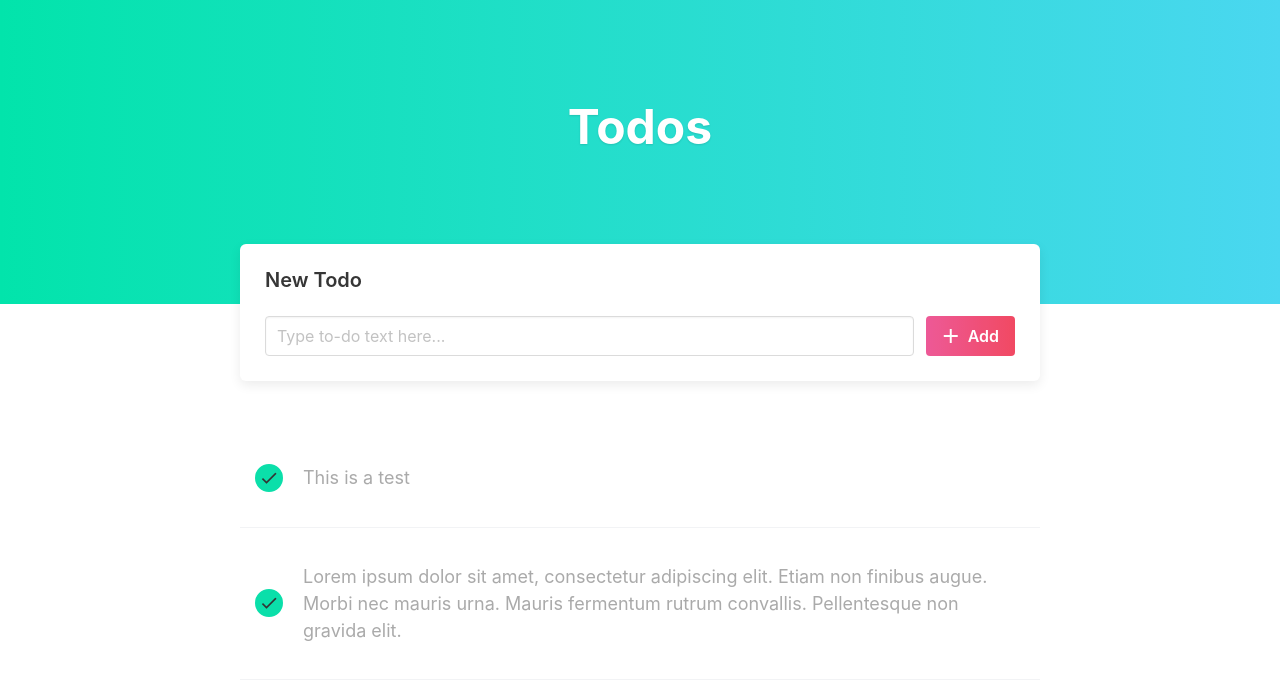
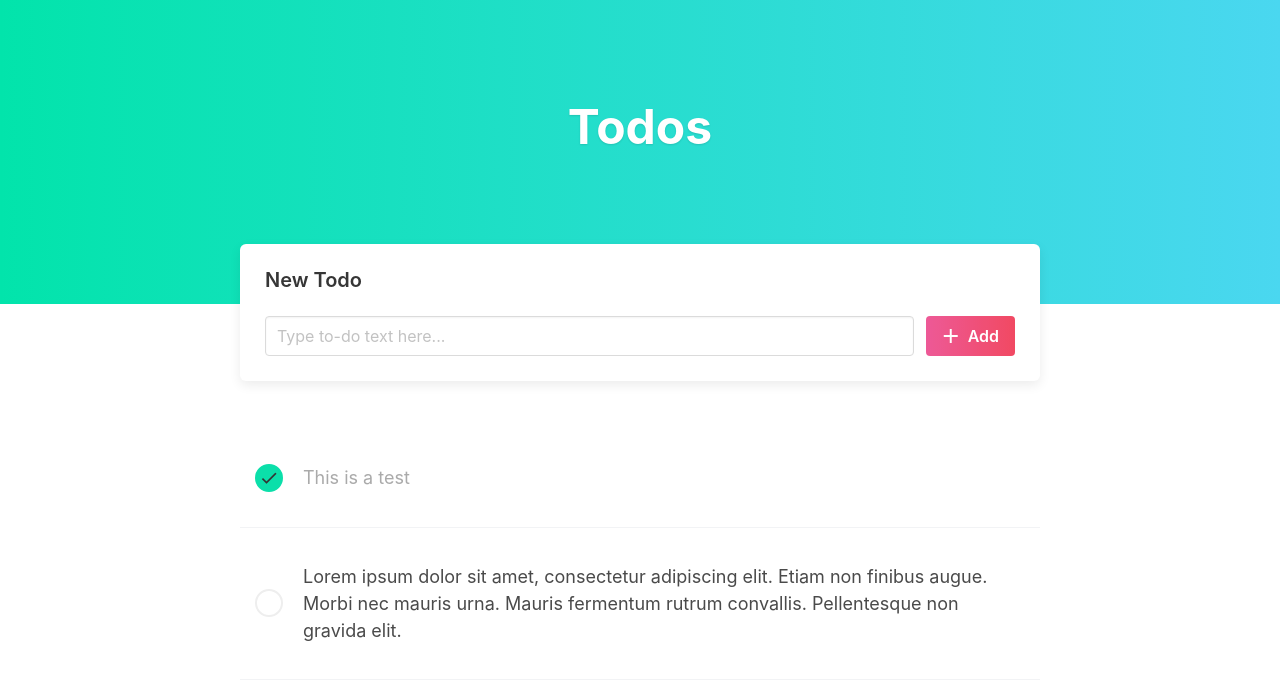
Before and after one commit to habiburrahman-mu/kormo-angular, an Angular app: page / in a window 1280 px wide. Shown: the top 680 px of the page. Built offline with nearby package versions, Linux system fonts and the light colour scheme.

Commit message:
get and add functionality added for todo

```diff
--- a/src/app/shared/services/data.service.ts
+++ b/src/app/shared/services/data.service.ts
@@ -6,7 +6,7 @@ import {ToDo} from "../model/todo.model";
 })
 export class DataService {
     todos: ToDo[] = [
-        new ToDo('This is a test'),
+        new ToDo('This is a test', true),
         new ToDo('Lorem ipsum dolor sit amet, consectetur adipiscing elit. Etiam non finibus augue. Morbi nec mauris urna. Mauris fermentum rutrum convallis. Pellentesque non gravida elit.')
     ]
     constructor() {
--- a/src/app/todos/todos.component.html
+++ b/src/app/todos/todos.component.html
@@ -4,14 +4,14 @@
 
 <div class="container">
     <div class="add-todo-box">
-        <form>
+        <form #form="ngForm" (ngSubmit)="onFormSubmit(form)">
             <h2 class="title is-5">New Todo</h2>
             <div class="field is-grouped">
                 <p class="control is-expanded">
-                    <input class="input" type="text" placeholder="Type to-do text here...">
+                    <input ngModel name="text" class="input" type="text" placeholder="Type to-do text here...">
                 </p>
                 <p class="control">
-                    <button class="button alt-gradient-button">
+                    <button type="submit" class="button alt-gradient-button">
                         <i class="material-icons">add</i>
                         Add
                     </button>
@@ -24,7 +24,7 @@
     <div class="container">
 
         <div class="todos-list">
-            <div class="todo-item completed" *ngFor="let todo of todos">
+            <div class="todo-item" *ngFor="let todo of todos" [class.completed]="todo.completed" >
                 <div class="check-box">
                     <i class="material-icons">check</i>
                 </div>
--- a/src/app/todos/todos.component.ts
+++ b/src/app/todos/todos.component.ts
@@ -1,6 +1,7 @@
 import {Component, OnInit} from '@angular/core';
 import {ToDo} from "../shared/model/todo.model";
 import {DataService} from "../shared/services/data.service";
+import {NgForm} from "@angular/forms";
 
 @Component({
     selector: 'app-todos',
@@ -17,4 +18,10 @@ export class TodosComponent implements OnInit {
         this.todos = this.dataService.getAllTodos();
     }
 
+    onFormSubmit(form: NgForm) {
+        console.log("Form Submitted");
+        console.log(form);
+        this.dataService.addTodo(new ToDo(form.value.text));
+    }
+
 }
```
Also changed, not shown: src/app/app.module.ts (+10 -7 lines).
